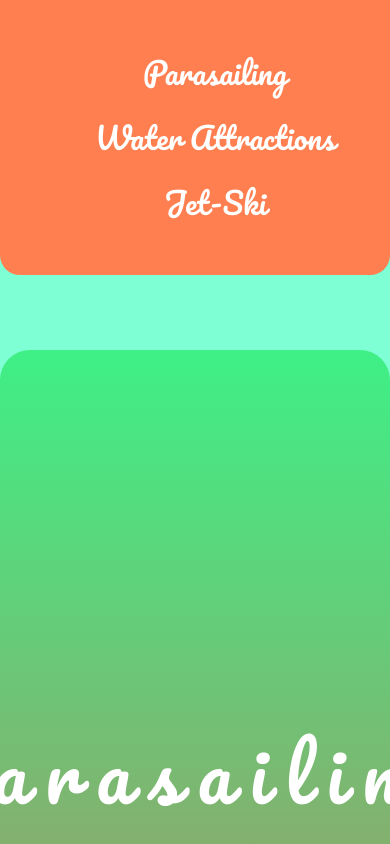
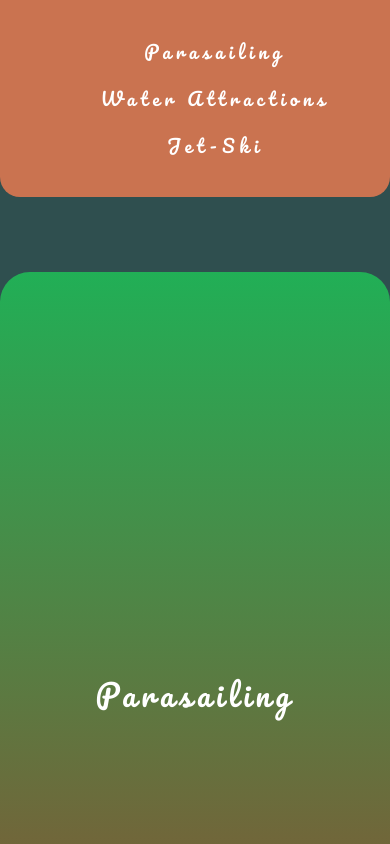
Before and after one commit to dackel96/jet-ski-sunny-beach-web-page, a plain HTML site: page index.html in a window 390 px wide. Shown: the top 844 px of the page. Drawn offline with Linux system fonts and the light colour scheme.

Commit message:
media Query

```diff
--- a/index.html
+++ b/index.html
@@ -6,6 +6,7 @@
     <meta name="viewport" content="width=7, initial-scale=1.0" />
     <link rel="stylesheet" href="/reset.css" />
     <link rel="stylesheet" href="/style.css" />
+    <link rel="stylesheet" href="responsive.css" />
     <title>JET-SKI-SUNNY-BEACH</title>
   </head>
   <body>
@@ -23,7 +24,7 @@
     <main>
       <section id="home">
         <div class="parasailing-image">
-          <div class="image-overlay">
+          <div class="image-overlay" id="parasail-content">
             <p>Parasailing</p>
             <article id="parasailing-price-list" hidden="true">
               <p>1 person - 90lv</p>
@@ -35,7 +36,7 @@
       </section>
       <section id="about">
         <div class="water-attraction-image">
-          <div class="image-overlay">
+          <div class="image-overlay" id="water-atraction-content">
             <p>Water Attractions</p>
             <article id="water-attraction-price-list" hidden="true">
               <p>2 person - 60lv</p>
@@ -47,7 +48,7 @@
       </section>
       <section id="contact">
         <div class="jet-ski-image">
-          <div class="image-overlay">
+          <div class="image-overlay" id="jet-ski-content">
             <p>Jet-Ski</p>
             <article id="jet-ski-price-list" hidden="true">
               <p>15min - 90lv</p>
--- /dev/null
+++ b/responsive.css
@@ -0,0 +1,18 @@
+@media (max-width: 600px) {
+  nav {
+    justify-content: space-between;
+    font-size: 1.2rem;
+    background-color: rgba(255, 127, 80, 0.748);
+    letter-spacing: 5px;
+  }
+
+  p {
+    font-size: 2rem;
+    letter-spacing: 5px;
+  }
+
+  #parasailing-price-list > p {
+    font-size: 1.7rem;
+    letter-spacing: 5px;
+  }
+}
--- a/style.css
+++ b/style.css
@@ -73,7 +73,7 @@ html {
   font-family: 'Pacifico', cursive;
   font-size: 15px;
   scroll-behavior: smooth;
-  background-color: aquamarine;
+  background-color: darkslategrey;
 }
 
 section {
```
